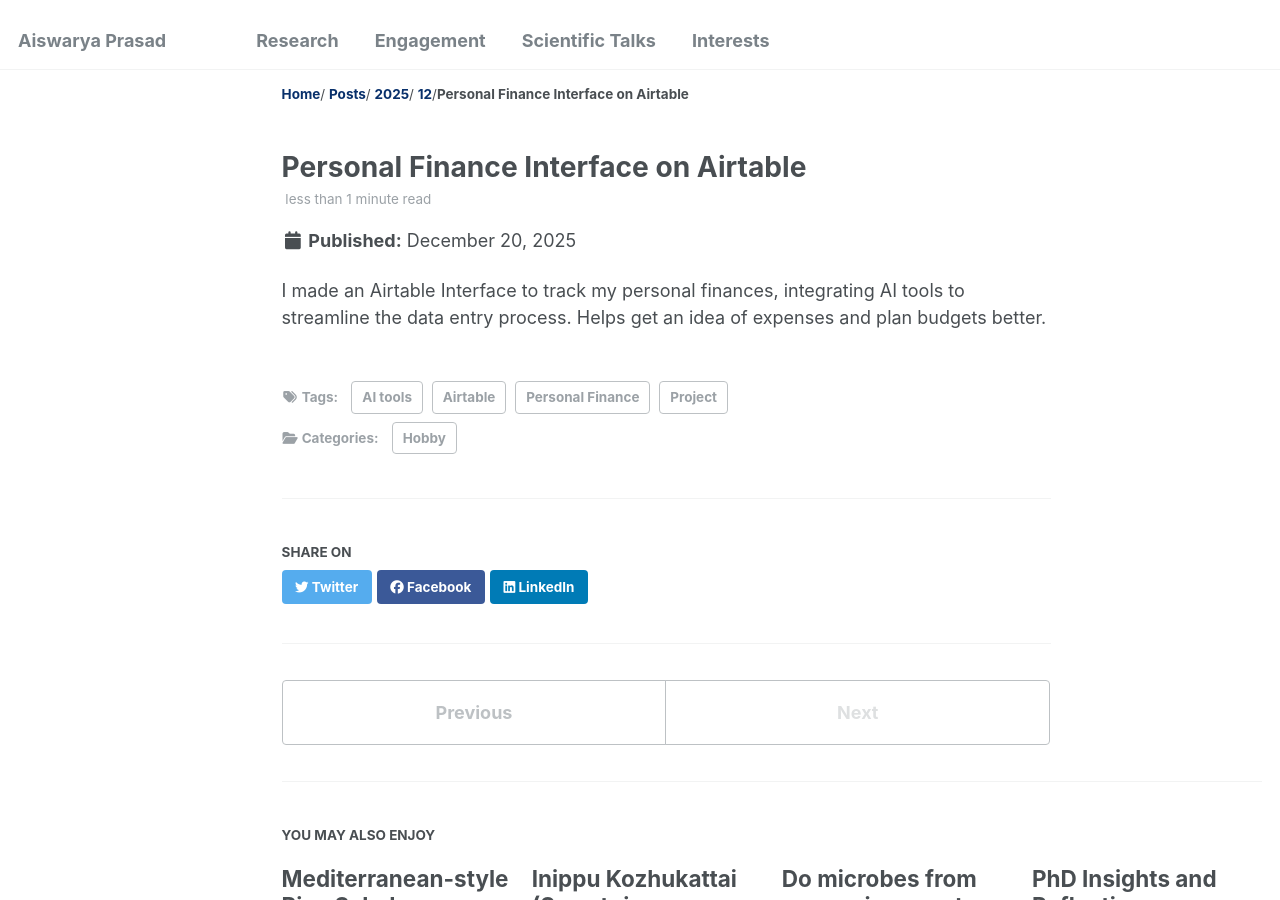
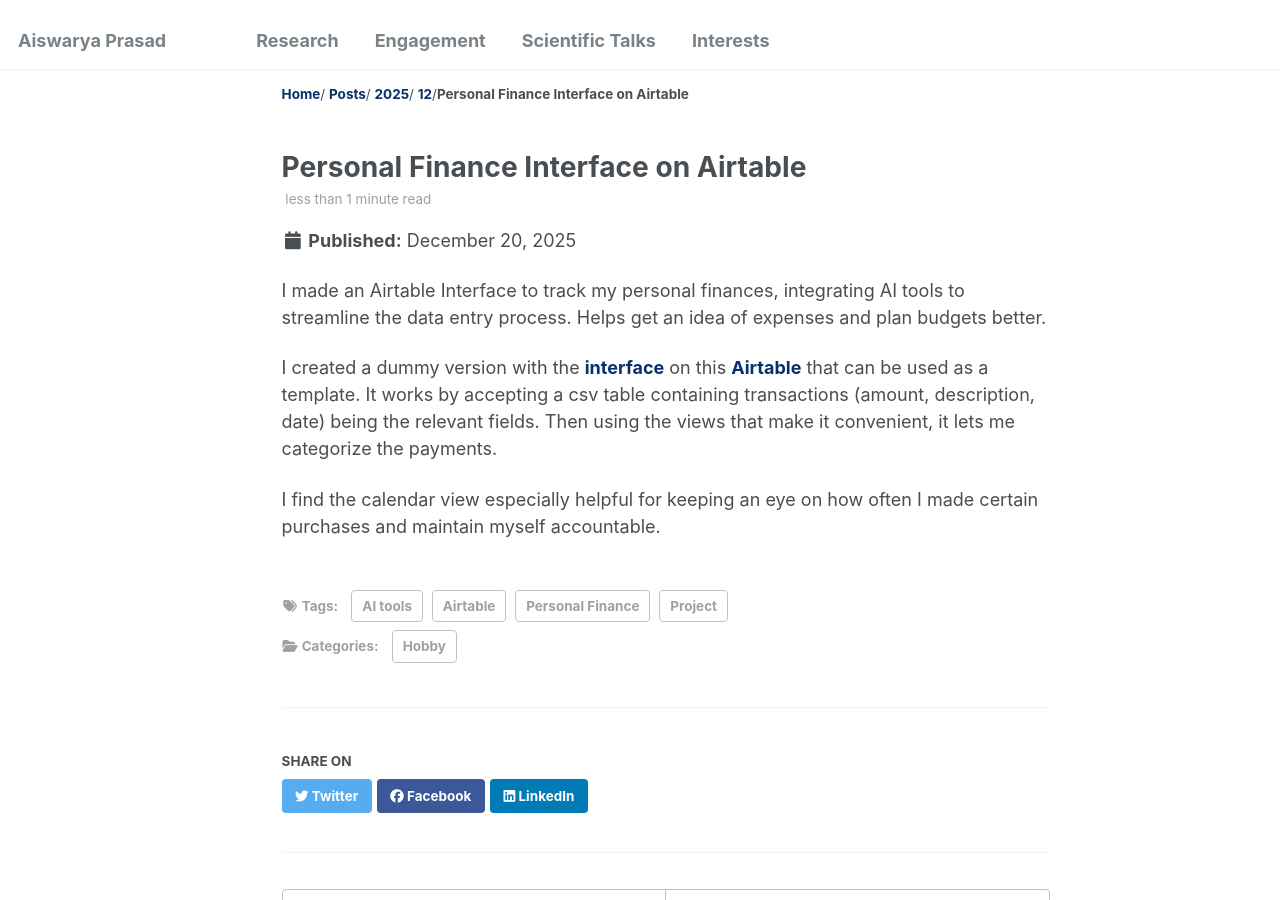
Before and after one commit to Aiswarya-prasad/aiswarya-prasad.github.io, a Jekyll site: the page built from _posts/2025-10-20-personal-finance-airtable.md, in a window 1280 px wide and 900 px high. Built offline with Jekyll 4.4.1, drawn with Linux system fonts in a browser that asks for light colours.

Commit message:
Syntax change, squash commit later or just ignore.

```diff
--- a/_posts/2025-10-20-personal-finance-airtable.md
+++ b/_posts/2025-10-20-personal-finance-airtable.md
@@ -25,3 +25,7 @@ keywords:
 ---
 
 I made an Airtable Interface to track my personal finances, integrating AI tools to streamline the data entry process. Helps get an idea of expenses and plan budgets better.
+
+I created a dummy version with the [interface](https://airtable.com/invite/l?inviteId=invrGdYmKkL0UNhVl&inviteToken=097a88069bb5d5857b2018df58499364ae9ef93db06fe0ed9360c566e524efc2&utm_medium=email&utm_source=product_team&utm_content=transactional-alerts) on this [Airtable](https://airtable.com/appK6jp0iyKISZw2J/tblDXPPgkIEhhv9MN/viw4LYZflX1ppEThz?blocks=hide) that can be used as a template. It works by accepting a csv table containing transactions (amount, description, date) being the relevant fields. Then using the views that make it convenient, it lets me categorize the payments.
+
+I find the calendar view especially helpful for keeping an eye on how often I made certain purchases and maintain myself accountable.
```
Also changed, not shown: _posts/2025-08-11-new-hobby-crochet.md (+1 -1 lines), 3 other files.
